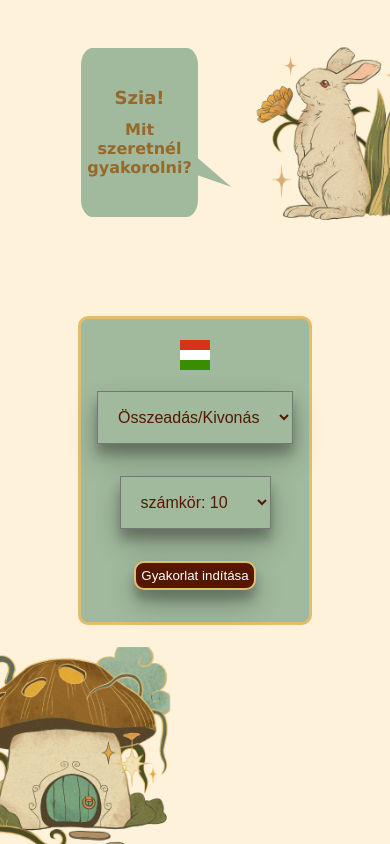
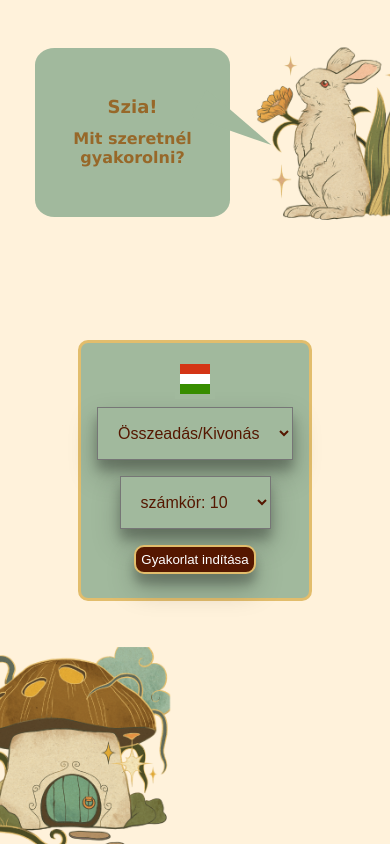
Before and after one commit to Maflacs/playful-math, a React (Create React App) app: page / in a window 390 px wide. Built offline with nearby package versions, Linux system fonts and the light colour scheme.

Commit message:
Add media queries

```diff
--- a/src/pages/Home/Home.module.css
+++ b/src/pages/Home/Home.module.css
@@ -175,7 +175,23 @@ option, select {
     margin-top: 6rem;
   }
 
+  .menuItem {
+    margin: .5rem auto;
+  }
+
   body {
     overflow: auto;
   }
 }
+
+@media screen and (max-width: 500px) {
+  .h1{
+    width: 50%;
+    right: 10rem;
+  }
+
+.right {
+  top: 20%;
+}
+
+}
--- a/src/pages/Practice/Practice.module.css
+++ b/src/pages/Practice/Practice.module.css
@@ -185,7 +185,18 @@ h2 {
 
 .timer {
   left: 15rem;
-  top: 40rem;
+  top: 38rem;
 }
 
 }
+
+@media screen and (max-width: 500px) {
+.h2{
+  width: 50%;
+  right: 10rem;
+}
+
+.right {
+  top: 20%;
+}
+}
```
